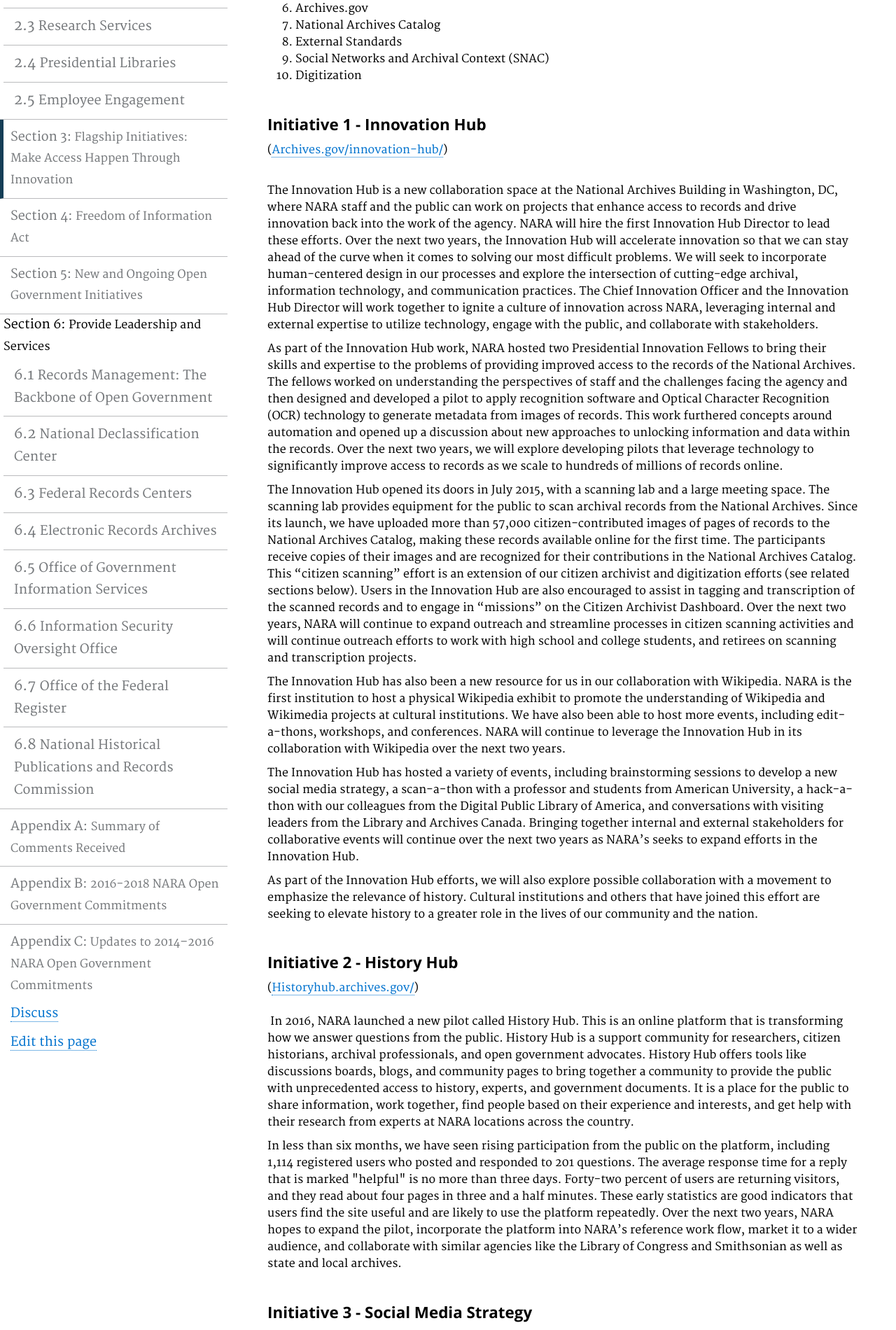
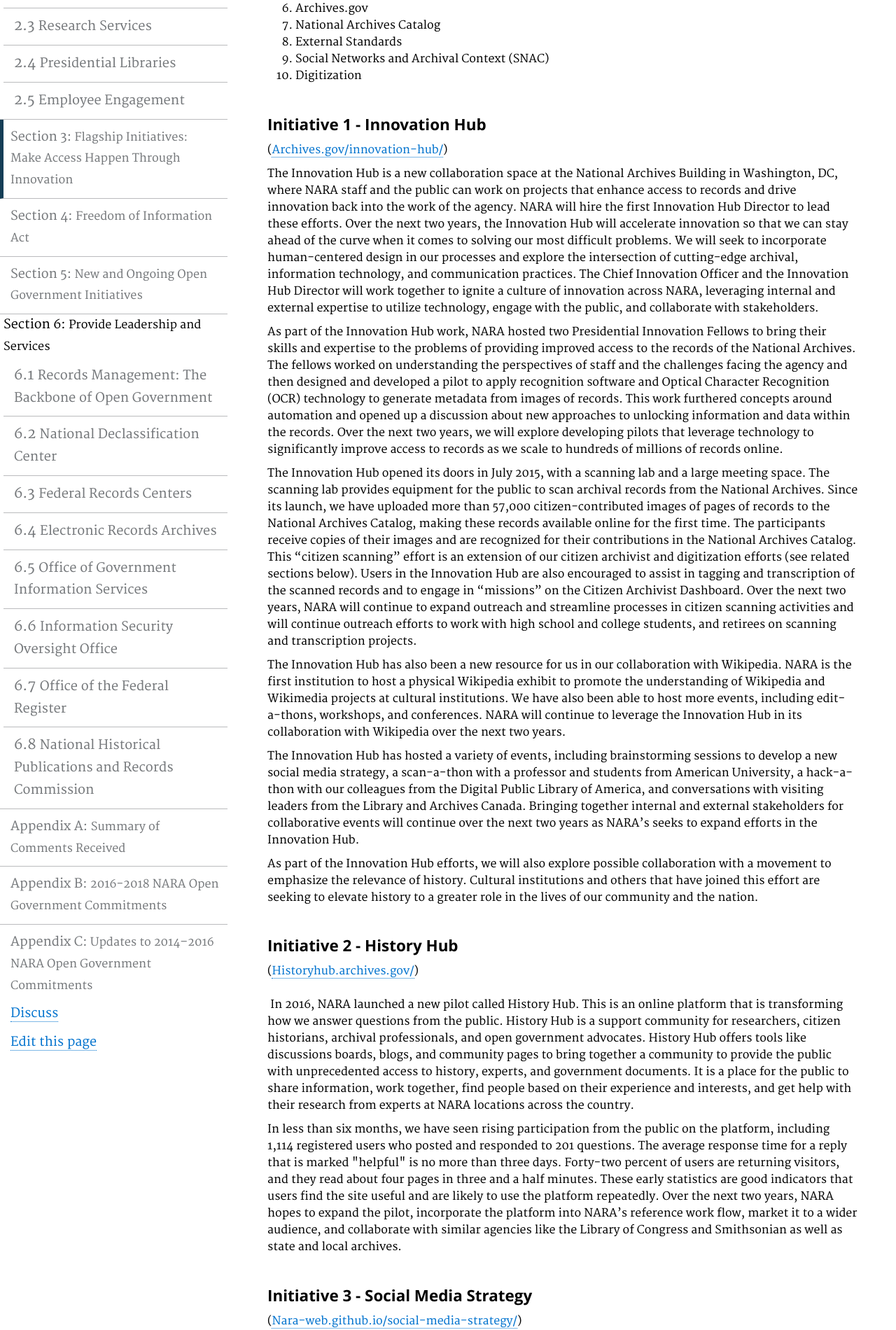
Before and after one commit to usnationalarchives/opengovplan, a Jekyll site: the page built from pages/flagshipinitiatives.md, in a window 1280 px wide. Shown: the part 576-2476 px from the top of the page at 70% size. Built offline with Jekyll 4.4.1, drawn with Linux system fonts in a browser that asks for light colours.

Commit message:
Fixed content

```diff
--- a/pages/flagshipinitiatives.md
+++ b/pages/flagshipinitiatives.md
@@ -24,8 +24,7 @@ description: ""
 </ol>
 <h4>Initiative 1 - Innovation Hub</h4>
 
-<p>(<a href="https://www.archives.gov/innovation-hub/">Archives.gov/innovation-hub/</a>)<br />
-&nbsp;</p>
+<p>(<a href="https://www.archives.gov/innovation-hub/">Archives.gov/innovation-hub/</a>)</p>
 
 <p>The Innovation Hub is a new collaboration space at the National Archives Building in Washington, DC, where NARA staff and the public can work on projects that enhance access to records and drive innovation back into the work of the agency. NARA will hire the first Innovation Hub Director to lead these efforts. Over the next two years, the Innovation Hub will accelerate innovation so that we can stay ahead of the curve when it comes to solving our most difficult problems. We will seek to incorporate human-centered design in our processes and explore the intersection of cutting-edge archival, information technology, and communication practices. The Chief Innovation Officer and the Innovation Hub Director will work together to ignite a culture of innovation across NARA, leveraging internal and external expertise to utilize technology, engage with the public, and collaborate with stakeholders.</p>
 
@@ -167,7 +166,7 @@ More than a third of visitors to NARA’s websites access our information via a
 
 <p>(<a href="https://catalog.archives.gov/">Catalog.archives.gov/</a>)</p>
 
-<p><br />
+<p>
 The National Archives Catalog contains more than 13 million digital objects, including digitized and born-digital records. More than 94 percent of the records of the National Archives are described in the catalog, totaling 10.9 million descriptions of records. Over 300 NARA staff members, including archivists, specialists, and technicians, are responsible for describing NARA’s records. This includes 34 offices within two program areas—Research Services and Legislative Archives, Presidential Libraries, and Museum Services. Description covers a wide variety of subjects in a wide variety of formats, including textual records, sound recordings, motion pictures, maps, still pictures, electronic records, and artifacts.</p>
 
 
@@ -222,7 +221,7 @@ NARA is a partner in the Social Networks and Archival Context (SNAC) cooperative
 
 <p>NARA’s Strategic Plan includes the initiative to “Digitize all analog archival records to make them available online.” The volume of our textual holdings alone, 12 billion pieces of paper, make a single approach to digitization impractical: multiple paths are required. Our Digitization Strategy acknowledges this challenge by outlining five approaches that NARA will use to meet our goal: 1) partnerships; 2) Ccrowdsourced digitization; 3) agency transfers of digitized records; 4) internal digitization as part of a business process; 5) NARA’s Digitization Labs.</p>
 
-<p><br />
+<p>
 The implementation of the Digitization Governance Board (DGB) has created a framework for NARA to systematically address digitization issues from practice to policy. Together with the strategy, the DGB has created a structure for digitization at the National Archives. NARA is shifting from policy to an implementation posture as more of the foundational issues are addressed.</p>
 
 
```
